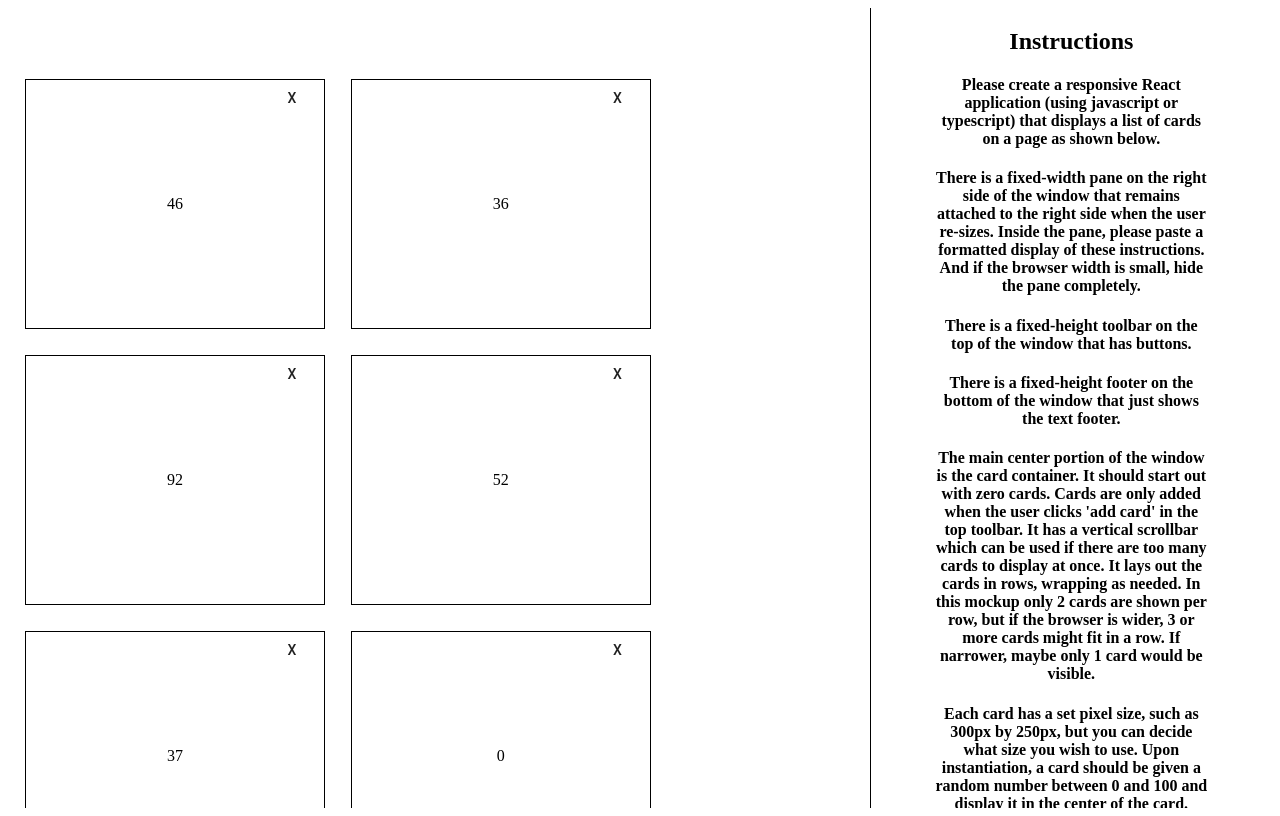
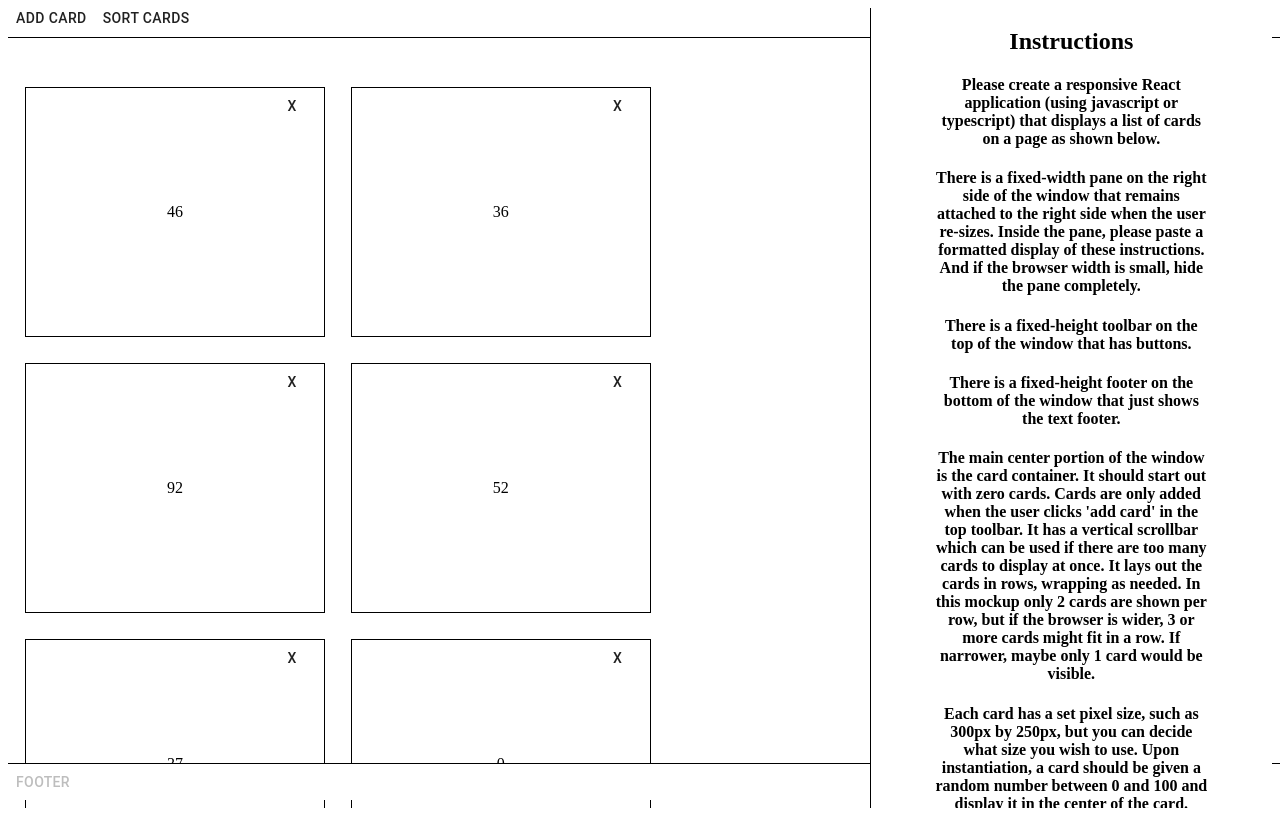
Before and after one commit to asfopoo/blue_owl, a React (Create React App) app: page / in a window 1280 px wide. Built offline with nearby package versions, Linux system fonts and the light colour scheme.

Commit message:
css conversion and added back header and footer

```diff
--- a/src/screens/home/index.js
+++ b/src/screens/home/index.js
@@ -3,7 +3,7 @@ import Button from '@material-ui/core/Button';
 import List from "@material-ui/core/List";
 import { Card } from '../../components/card'
 import { instructions } from '../../components/instructions'
-import styles from './styles';
+import './styles.css';
 
 class home extends Component {
   constructor(props) {
@@ -88,9 +88,9 @@ class home extends Component {
 
   render(){
     return(
-      <div style={styles.mainContainer}>
-        <div style={styles.cardsContainer}>
-          <List style={styles.cardsList}>
+      <div class="mainContainer">
+        <div class="cardsContainer">
+          <List class="cardsList">
             {this.state.cards.map(( card, index ) => {
               return (
                 <Card
@@ -101,7 +101,7 @@ class home extends Component {
             })}
           </List>
         </div>
-        <div style={styles.instructionsContainer}>
+        <div class="instructionsContainer">
           <h2> Instructions </h2>
           {instructions.map((instruction, index) => {
             return (
@@ -109,6 +109,13 @@ class home extends Component {
             )
           })}
         </div>
+        <div class="header">
+          <Button onClick={this.addCards}>Add Card</Button>
+          <Button onClick={this.sortCards}>Sort Cards</Button>
+        </div>
+        <div class="footer">
+          <Button disabled>Footer</Button>
+        </div>
       </div>
     )
   }
--- /dev/null
+++ b/src/screens/home/styles.css
@@ -0,0 +1,55 @@
+.header {
+    position: fixed;
+    top: 0;
+    flex-direction: row;
+    border-bottom-width: 1px;
+    border-bottom-style: solid;
+    width: 100%;
+    background-color: #ffffff;
+    z-index: 3;
+}
+.footer {
+    position: fixed;
+    bottom: 0;
+    border-top-width: 1px;
+    border-top-style: solid;
+    width: 100%;
+    background-color: #ffffff;
+    z-index: 3;
+}
+.mainContainer {
+    display: inline-flex;
+    overflow: hidden;
+    height: 100vh
+}
+.cardsContainer {
+    flex: 1;
+    width: 100%;
+    height: 100vh;
+    margin-top: 3%;
+    overflow: scroll;
+    position: relative;
+    z-index: 1;
+}
+.cardsList {
+    display: flex;
+    flex-wrap: wrap;
+    padding-left: 0.5%;
+    padding-right: 0.5%;
+    padding-bottom: 10%
+}
+.instructionsContainer {
+    width: 275px;
+    text-align: center;
+    border-left-width: 1px;
+    border-left-style: solid;
+    background-color: #ffffff;
+    padding-left: 5%;
+    padding-right: 5%;
+    padding-bottom: 5%;
+    overflow: scroll;
+    height: 100vh;
+    flex-direction: column;
+    position: relative;
+    z-index: 5;
+}
--- a/src/screens/home/styles.js
+++ /dev/null
@@ -1,53 +0,0 @@
-let styles = {
-  header: {
-    position: 'fixed',
-    top: 0,
-    flexDirection: 'row',
-    borderBottomWidth: 1,
-    borderBottomStyle: 'solid',
-    width: '100%',
-    backgroundColor: '#ffffff',
-  },
-  footer: {
-    position: 'fixed',
-    bottom: 0,
-    borderTopWidth: 1,
-    borderTopStyle: 'solid',
-    width: '100%',
-    backgroundColor: '#ffffff',
-  },
-  mainContainer: {
-    display: 'inline-flex',
-    overflow: 'hidden',
-    height: '100vh'
-  },
-  cardsContainer: {
-    flex: 1,
-    width: '100%',
-    height: '100vh',
-    marginTop: '3%',
-    overflow: 'scroll',
-  },
-  cardsList: {
-    display: 'flex',
-    flexWrap: 'wrap',
-    paddingLeft: '0.5%',
-    paddingRight: '0.5%',
-    paddingBottom: '10%'
-  },
-  instructionsContainer: {
-    width: 275,
-    textAlign: 'center',
-    borderLeftWidth: 1,
-    borderLeftStyle: 'solid',
-    backgroundColor: '#ffffff',
-    paddingLeft: '5%',
-    paddingRight: '5%',
-    paddingBottom: '5%',
-    overflow: 'scroll',
-    height: '100vh',
-    flexDirection: 'column',
-  },
-};
-
-export default styles;
```
